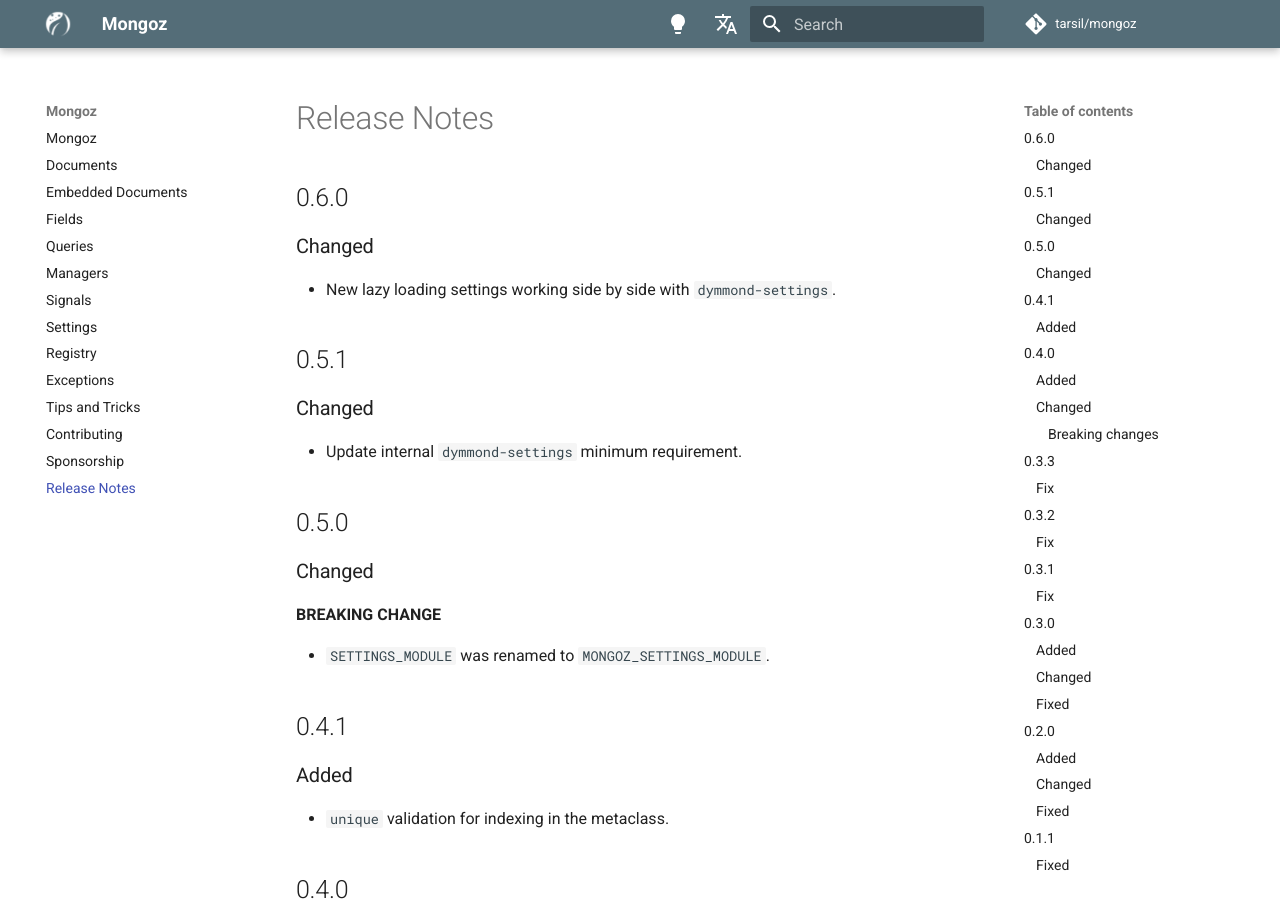
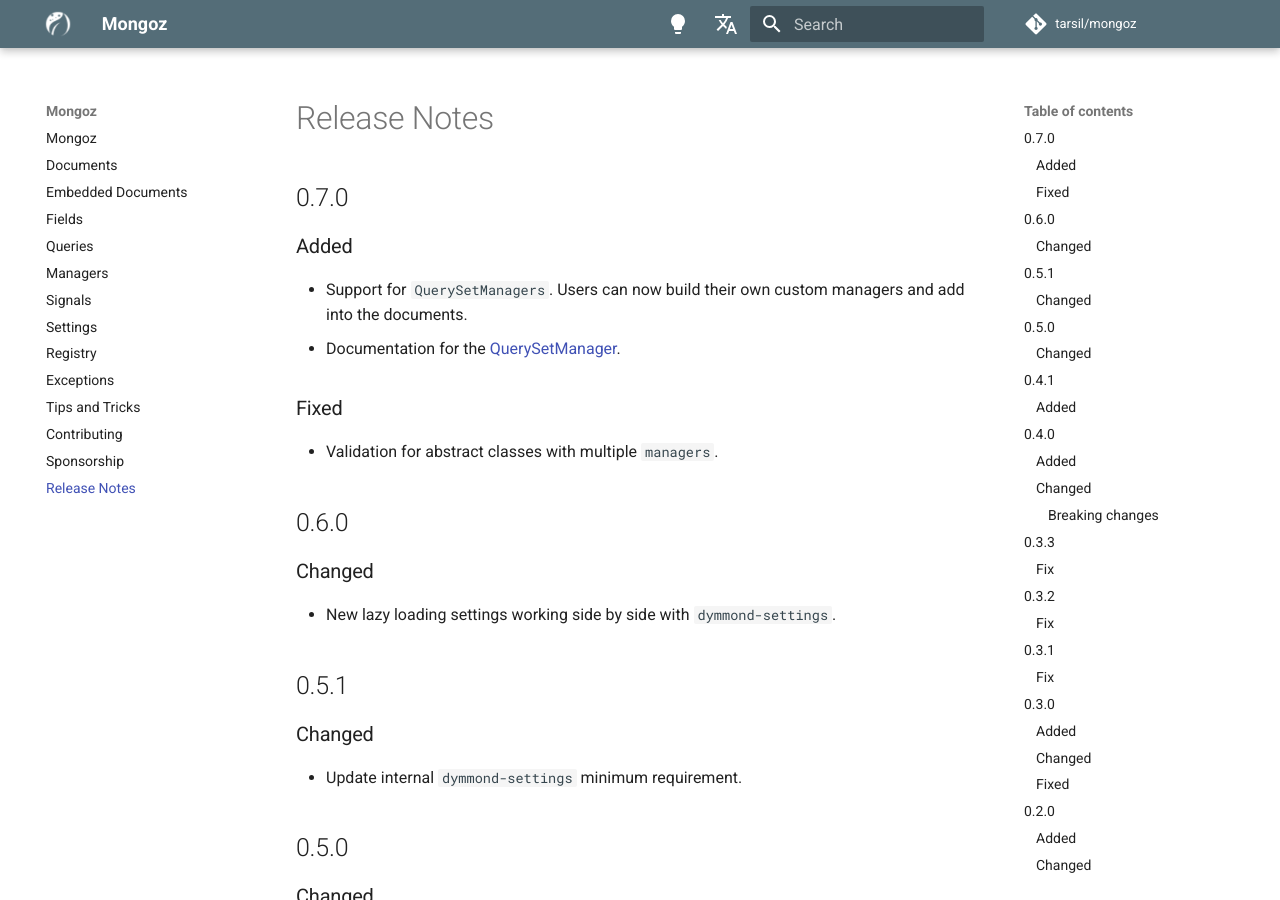
Before and after one commit to dymmond/mongoz, an MkDocs documentation site: the page built from docs/release-notes.md, in a window 1280 px wide and 900 px high. Built offline with MkDocs 1.6.1 and Material for MkDocs 9.7.7, drawn with Linux system fonts in a browser that asks for light colours; comment, search, counter and statistics services are not loaded.

Commit message:
Release 0.7.0

```diff
--- a/docs/release-notes.md
+++ b/docs/release-notes.md
@@ -1,4 +1,16 @@
 # Release Notes
+
+## 0.7.0
+
+### Added
+
+- Support for `QuerySetManagers`. Users can now build their own custom managers
+and add into the documents.
+- Documentation for the [QuerySetManager](./managers.md).
+
+### Fixed
+
+- Validation for abstract classes with multiple `managers`.
 
 ## 0.6.0
 
--- a/mongoz/__init__.py
+++ b/mongoz/__init__.py
@@ -1,4 +1,4 @@
-__version__ = "0.6.0"
+__version__ = "0.7.0"
 
 from .conf import settings
 from .conf.global_settings import MongozSettings
```
